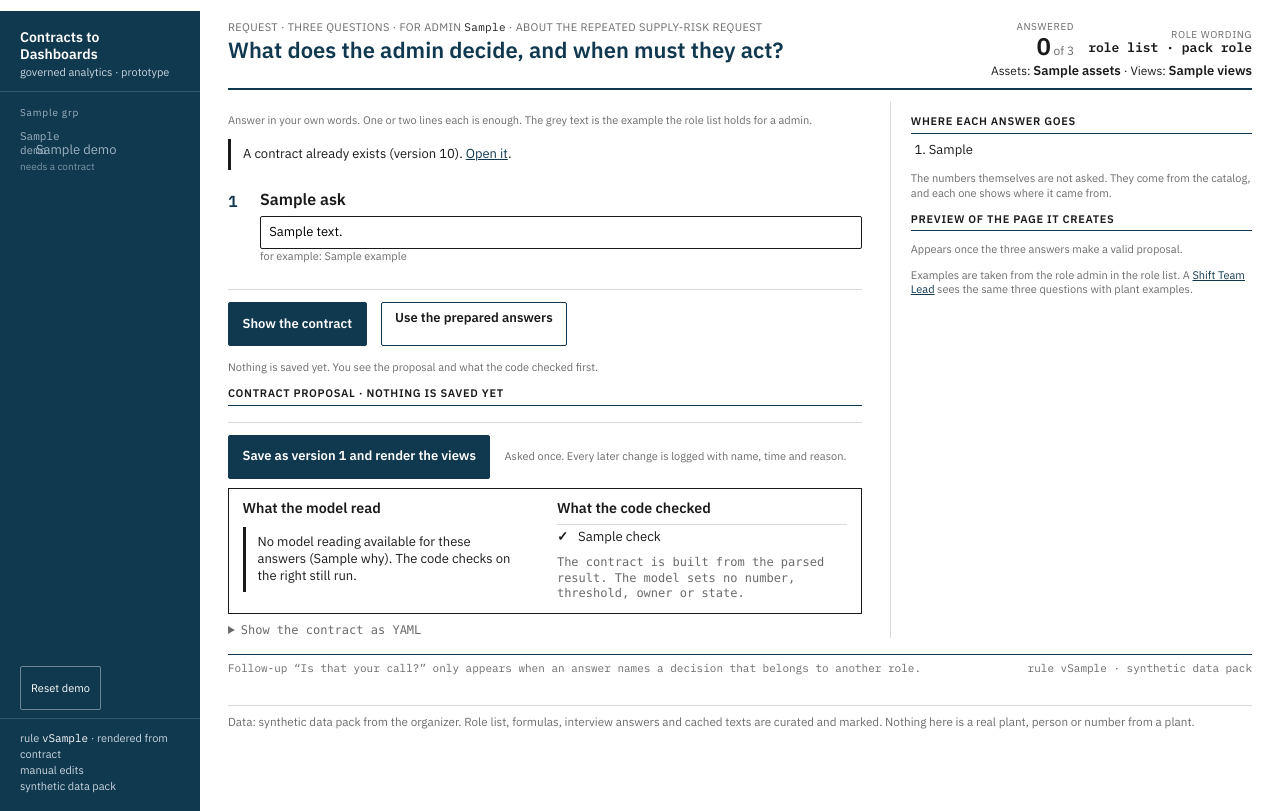
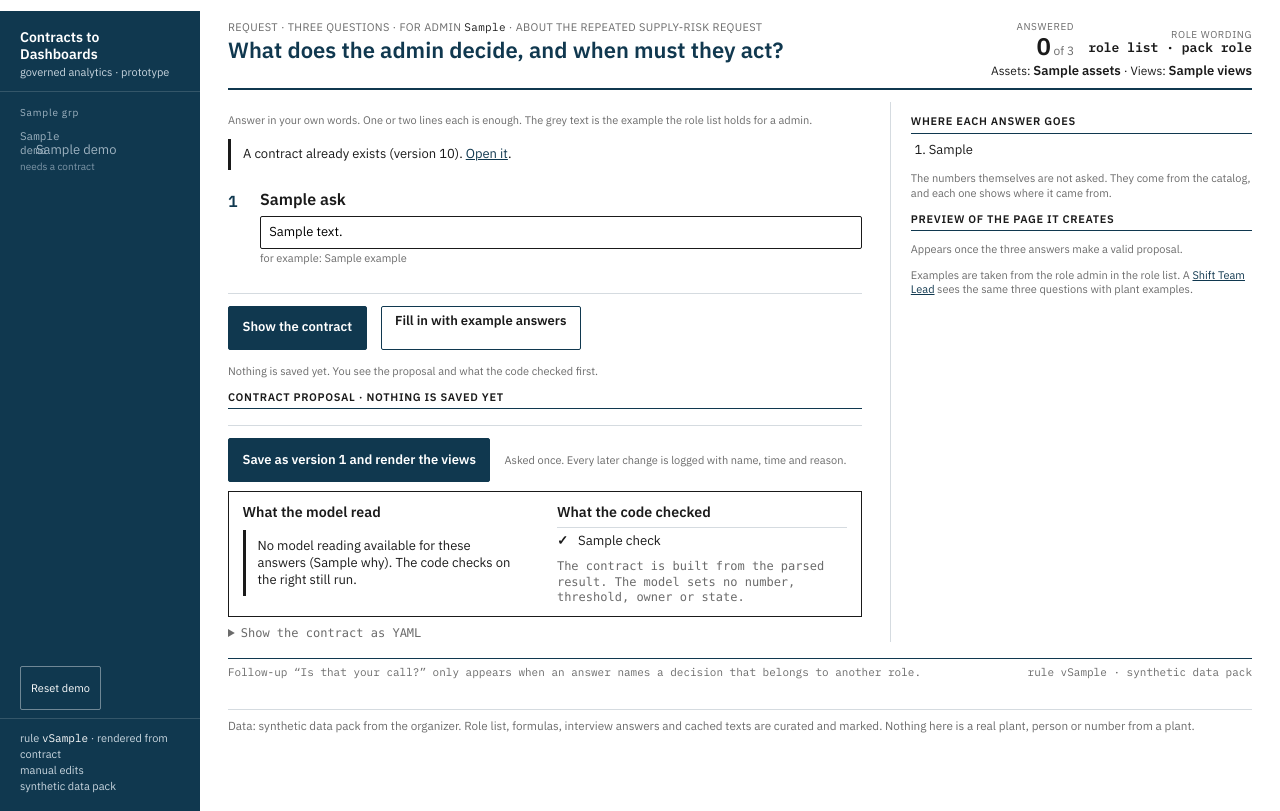
Before and after one commit to millerandmuller/contracts-to-dashboards, a Python web app: template ctd/templates/interview.html in a window 1280 px wide. Run offline with Jinja, Linux system fonts and the light colour scheme; the template is opened without the code that fills it: most values are stand-ins (such as "Sample title", 1, 10 or a date in 2020).

Commit message:
Interview: each example under a question fills its own field on click; the prepared-answers button reads Fill in with example answers

```diff
--- a/ctd/static/app.js
+++ b/ctd/static/app.js
@@ -18,3 +18,7 @@ async function refreshStage(){
 (function(){const box=document.getElementById('reading');if(!box||box.dataset.live!=='1')return;
   const f=document.getElementById('qform');const fd=new FormData();['q1','q2','q3'].forEach(k=>fd.append(k,f.elements[k].value));
   fetch('/interview/reading',{method:'POST',body:fd}).then(r=>r.status===200?r.text():null).then(t=>{if(t)box.innerHTML=t}).catch(()=>{})})();
+
+// Interview: a "for example" line copies its text into its own field. No request, no reload.
+document.addEventListener('click',e=>{const b=e.target.closest('button.exfill');if(!b)return;const f=document.getElementById(b.dataset.for);if(!f)return;
+  f.value=b.dataset.text;f.dispatchEvent(new Event('input',{bubbles:true}));f.focus()});
--- a/ctd/static/tokens.css
+++ b/ctd/static/tokens.css
@@ -238,3 +238,6 @@ details.recs .kids,details.recs .ctx,details.recs .ksheet{font-size:12px;margin-
 p.who{font-size:13px;color:var(--ctx);margin:6px 0 0}
 details.evidence{margin-top:28px;border-top:2px solid var(--navy);padding-top:6px}
 details.evidence>summary{cursor:pointer;font-size:12px;font-weight:600;letter-spacing:.06em;text-transform:uppercase;color:var(--navy)}
+/* interview: the example under a field is a button that fills that field */
+button.exfill{display:block;background:none;border:0;min-height:0;padding:2px 0;margin:0;font:400 11px var(--sans);color:var(--ctx);text-align:left;cursor:pointer}
+button.exfill:hover,button.exfill:focus-visible{color:var(--navy);text-decoration:underline}
--- a/ctd/templates/interview.html
+++ b/ctd/templates/interview.html
@@ -16,13 +16,13 @@
     <div class="qblock2"><span class="qn">{{ loop.index }}</span><div>
       <label class="qask" for="{{ q.id }}">{{ q.ask }}</label>
       <input type="text" id="{{ q.id }}" name="{{ q.id }}" value="{{ answers[q.id] }}" autocomplete="off">
-      <div class="ctx">for example: {{ q.example }}</div>
+      <button type="button" class="exfill" data-for="{{ q.id }}" data-text="{{ q.example }}" title="Copies this example into the field above. Nothing is sent.">for example: {{ q.example }}</button>
       {% if q.id=='q1' and followup %}<div class="yourcall"><b>Is that your call?</b><div class="ctx">{{ followup }}</div></div>{% endif %}
     </div></div>
   {% endfor %}
   {% if error %}<div class="err">{{ error }}</div>{% endif %}
   <div class="actbar"><button class="go" type="submit">Show the contract</button>
-  {% if not prepared %}<a class="btn ghost" href="/interview?prepared=1">Use the prepared answers</a>{% endif %}
+  {% if not prepared %}<a class="btn ghost" href="/interview?prepared=1" title="Loads the example answers for this role. Typing works the same.">Fill in with example answers</a>{% endif %}
   <span class="ctx">Nothing is saved yet. You see the proposal and what the code checked first.</span></div>
   </form>
 
```
Also changed, not shown: tests/test_pages.py (+12 -0 lines).
